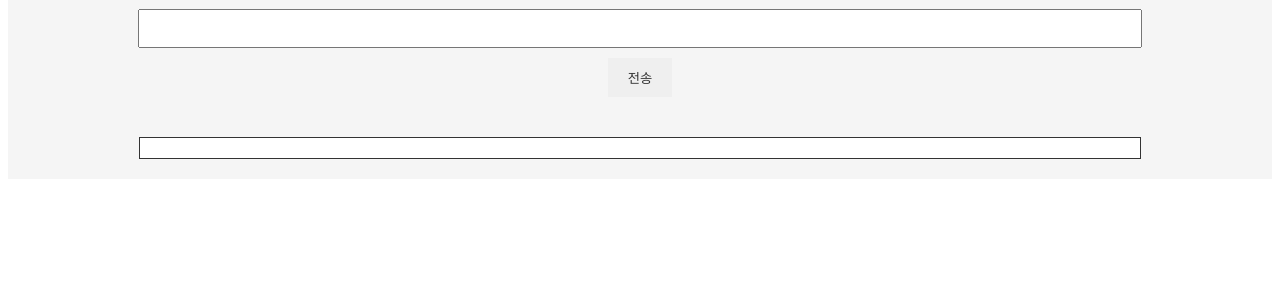
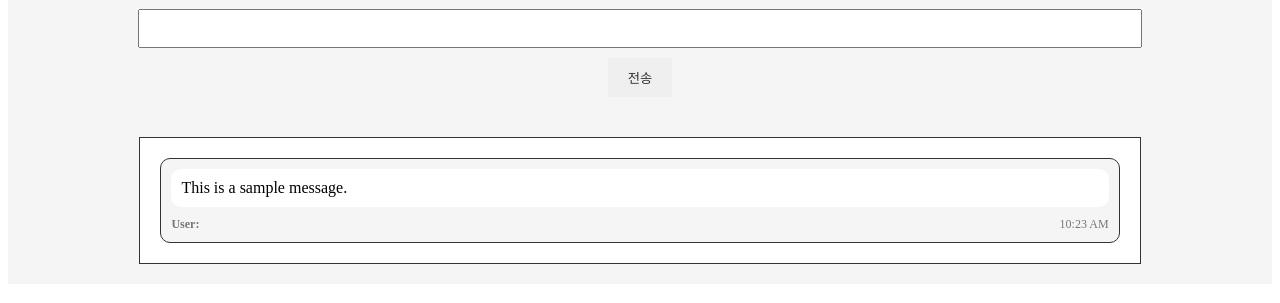
Before and after one commit to ChoiEunCheol/IA, a website: page public/index.html in a window 1280 px wide. Shown: the part 165-468 px from the top of the page. Drawn offline with Linux system fonts and the light colour scheme; no server answers.

Commit message:
response sample

```diff
--- a/public/index.css
+++ b/public/index.css
@@ -94,3 +94,36 @@
   #smiley {
     font-size: 40px;
   }
+
+  .response {
+    display: flex;
+    flex-direction: column;
+    background-color: #F5F5F5;
+    border: 1px solid #333333;
+    padding: 10px;
+    margin: 10px;
+    border-radius: 10px;
+  }
+
+  .message {
+    background-color: #FFF;
+    padding: 10px;
+    border-radius: 10px;
+    margin-bottom: 10px;
+  }
+
+  .info {
+    display: flex;
+    justify-content: space-between;
+    align-items: center;
+    font-size: 12px;
+    color: #777;
+  }
+
+  .type {
+    font-weight: bold;
+  }
+
+  .timestamp {
+    margin-left: 10px;
+  }
--- a/public/index.html
+++ b/public/index.html
@@ -27,7 +27,18 @@
         <input type="text" id="inputField">
         <button id="submitButton">전송</button>
         <div id="userInfo"></div>
-        <div id="responseContainer"></div>
+        <div id="responseContainer">
+            <div class="response">
+                <div class="message">
+                  This is a sample message. <!-- 메시지 내용 -->
+                </div>
+                <div class="info">
+                  <span class="type">User:</span>
+                  <span class="timestamp">10:23 AM</span>
+                </div>
+              </div>
+
+        </div>
 
     </div>
     <script src="index.js"></script> <!-- index.js 파일을 로드 -->
```
Also changed, not shown: server/data.json (+45 -0 lines).
